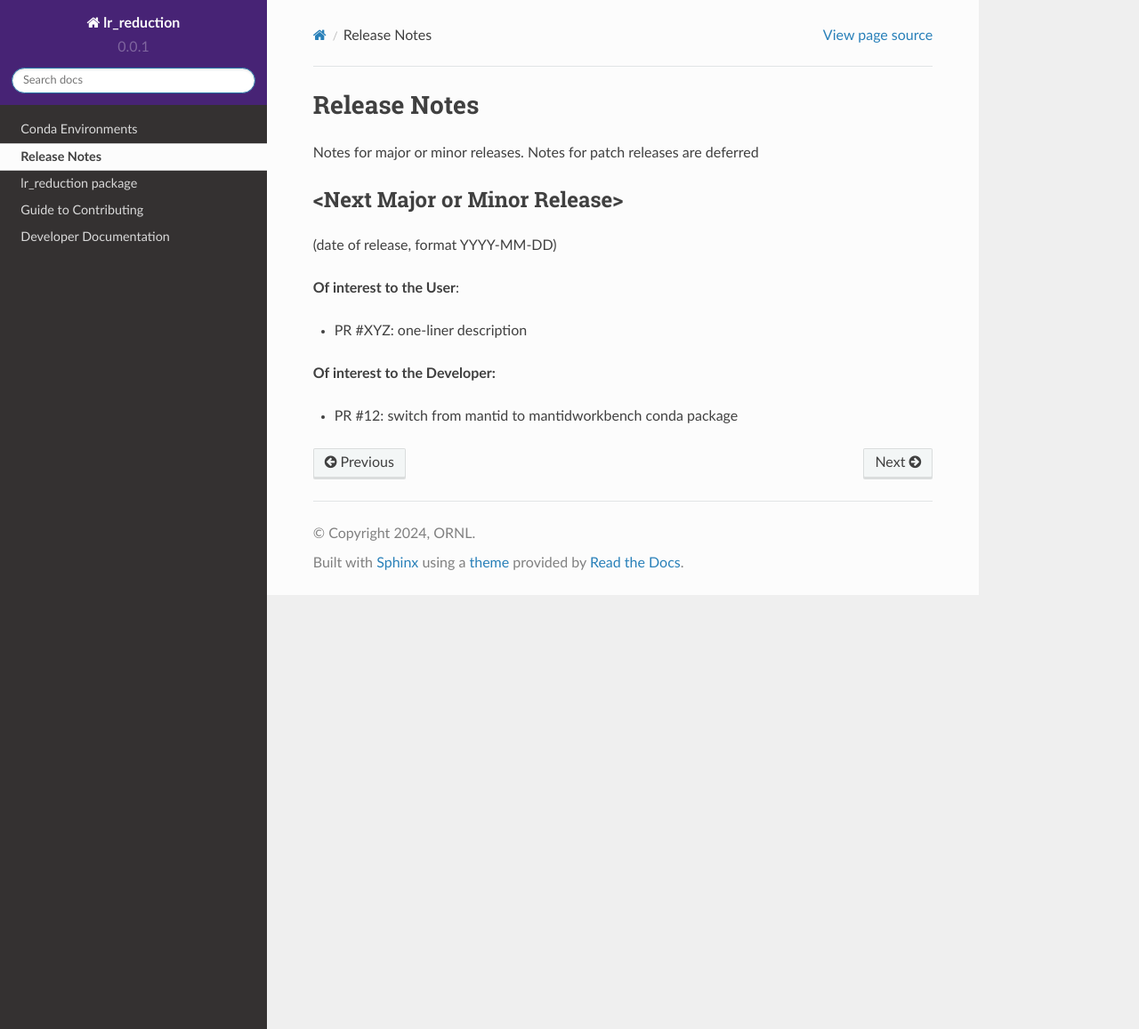
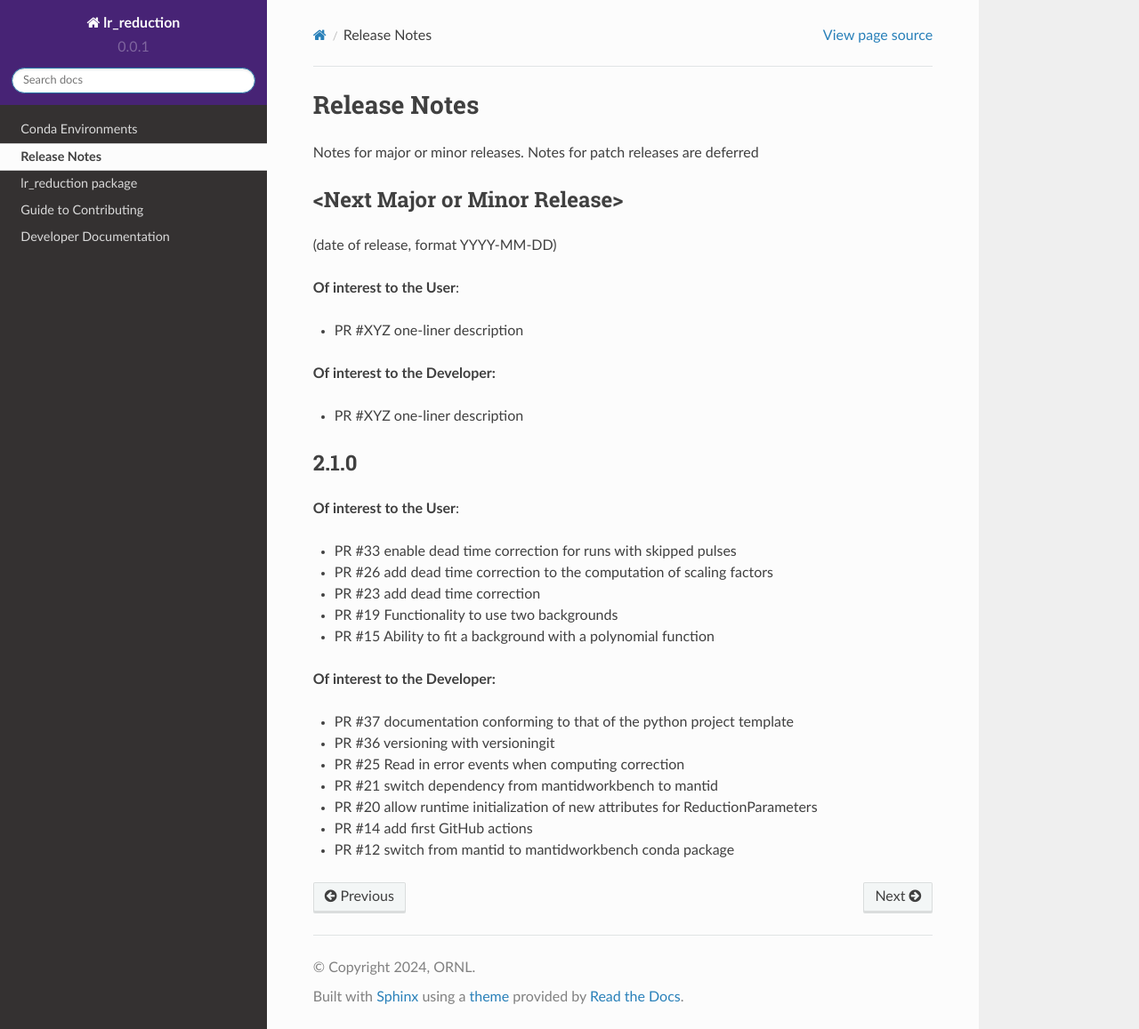
Before and after one commit to neutrons/LiquidsReflectometer, a Sphinx documentation site: the page built from docs/source/releases.rst, in a window 1280 px wide and 1157 px high. Shown: the whole window at 89% size. Built offline with Sphinx 7.4.7 and the Read the Docs theme 2.0.0, drawn with Linux system fonts in a browser that asks for light colours; the version number is read from the project's files by our own code.

Commit message:
update release notes for 2.1.0
Signed-off-by: Jose Borreguero <borreguero@gmail.com>

```diff
--- a/docs/source/releases.rst
+++ b/docs/source/releases.rst
@@ -10,8 +10,29 @@ Notes for major or minor releases. Notes for patch releases are deferred
 
 **Of interest to the User**:
 
-- PR #XYZ: one-liner description
+- PR #XYZ one-liner description
 
 **Of interest to the Developer:**
 
-- PR #12: switch from mantid to mantidworkbench conda package
+- PR #XYZ one-liner description
+
+2.1.0
+-----
+
+**Of interest to the User**:
+
+- PR #33 enable dead time correction for runs with skipped pulses
+- PR #26 add dead time correction to the computation of scaling factors
+- PR #23 add dead time correction
+- PR #19 Functionality to use two backgrounds
+- PR #15 Ability to fit a background with a polynomial function
+
+**Of interest to the Developer:**
+
+- PR #37 documentation conforming to that of the python project template
+- PR #36 versioning with versioningit
+- PR #25 Read in error events when computing correction
+- PR #21 switch dependency from mantidworkbench to mantid
+- PR #20 allow runtime initialization of new attributes for ReductionParameters
+- PR #14 add first GitHub actions
+- PR #12 switch from mantid to mantidworkbench conda package
```
Also changed, not shown: README.md (+2 -0 lines).
